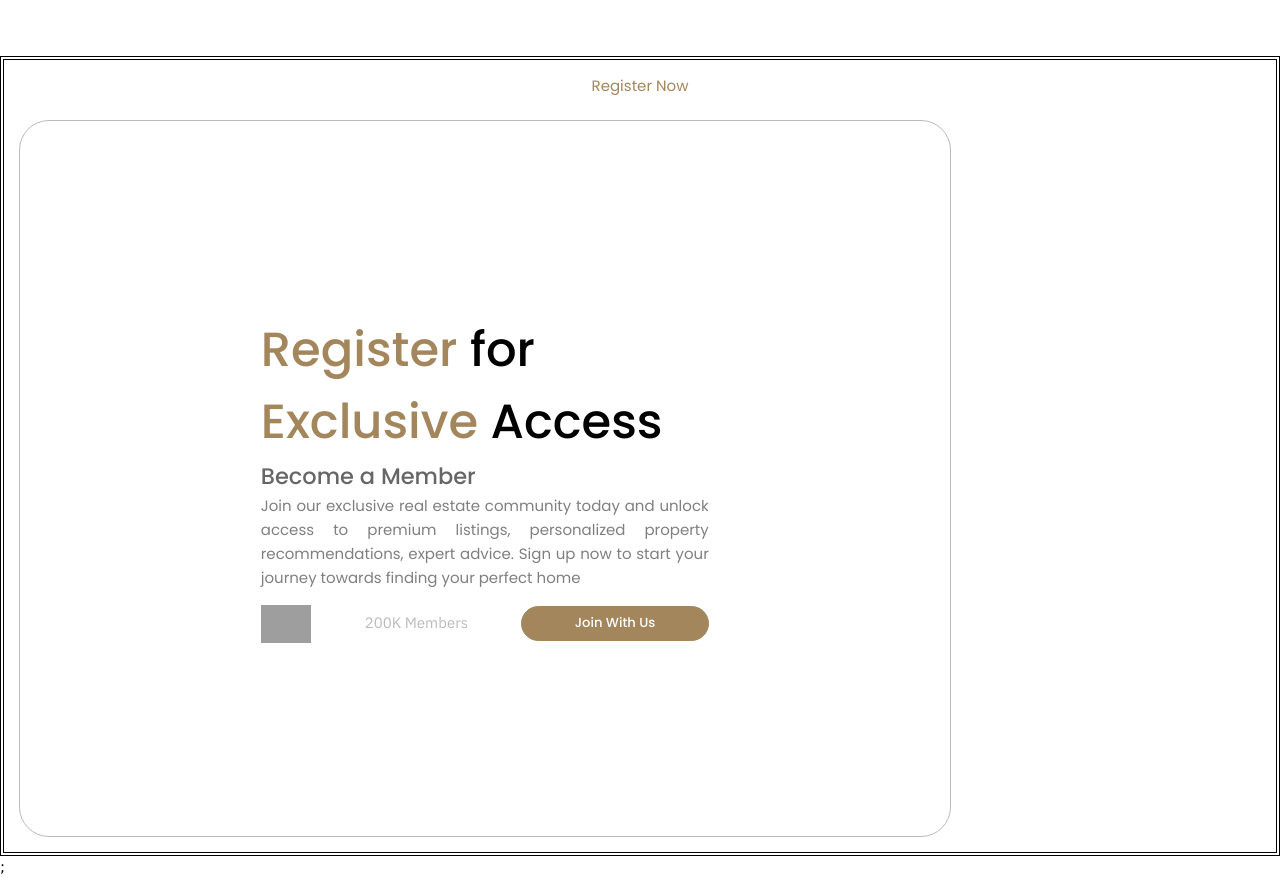
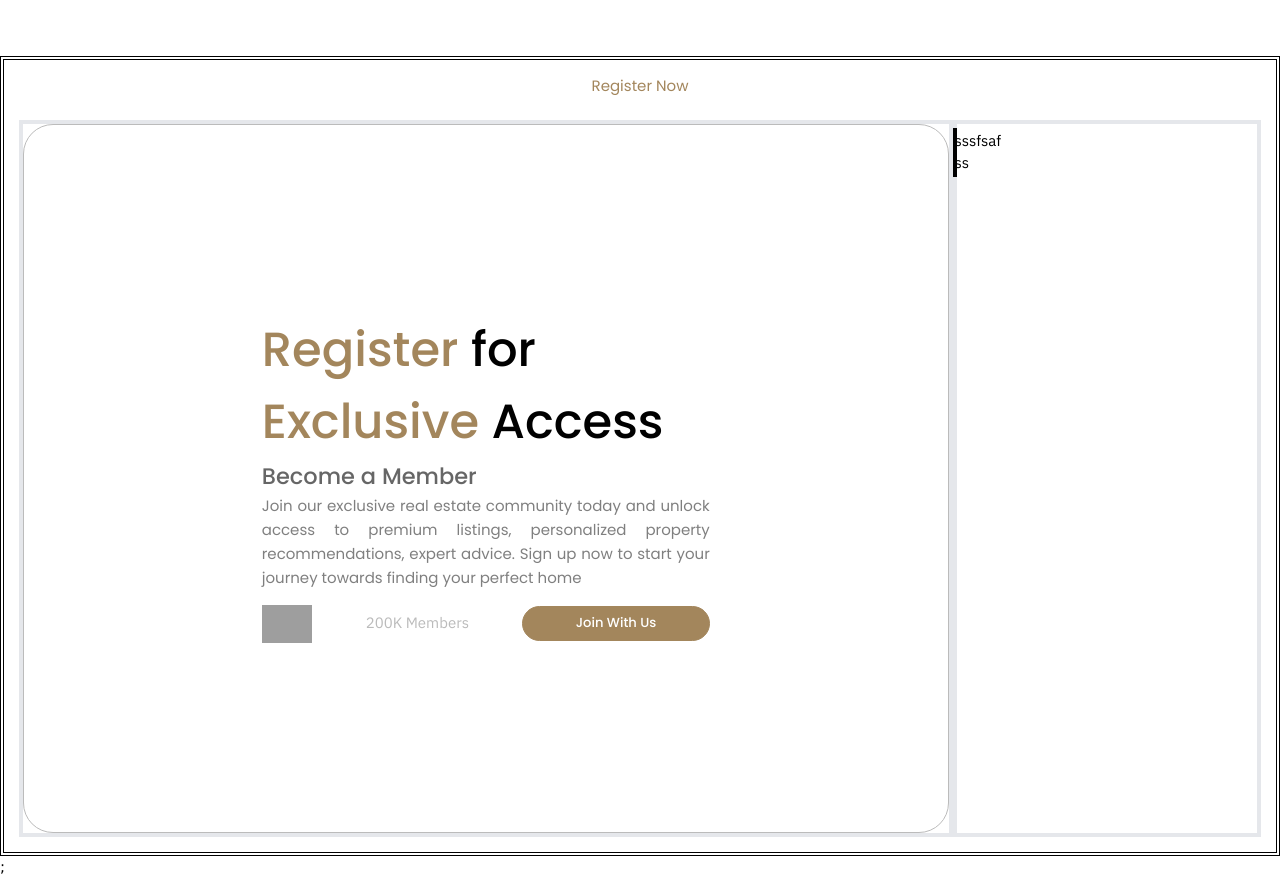
Before and after one commit to RereTooki/MS-Real-Estate-Landing, a React (Vite) app: page / in a window 1280 px wide. Shown: the part 4420-5298 px from the top of the page. Built offline with nearby package versions, Linux system fonts and the light colour scheme; grey boxes are pictures that could not be loaded.

Commit message:
register

```diff
--- a/src/components/Register.tsx
+++ b/src/components/Register.tsx
@@ -12,7 +12,8 @@ const Register = () => {
         >
           Register Now
         </p>
-        <div className="border-[1px] border-[#BBBBBB] rounded-[30px] h-[100vh] w-3/4 flex flex-col items-center justify-center self-start">
+        <div className="w-full  h-[100vh] border-4 flex">
+          <div className="border-[1px] border-[#BBBBBB] rounded-[30px] h-full w-3/4 flex flex-col items-center justify-center self-start">
             <div className="flex flex-col sborder-2 border-black w-[35vw]">
               <h3
                 className="poppinsFont font-medium text-[48px] leading-[72px] texts-center sborder-2 border-black gw-[54%]
@@ -26,9 +27,9 @@ const Register = () => {
               </p>
               <p className="sborder-2 w-fit poppinsFont font-normal text-base leading-[24px] text-black/50 text-justify gw-[55%] mb-4">
                 Join our exclusive real estate community today and unlock access
-              to premium listings, personalized property recommendations, expert
-              advice. Sign up now to start your journey towards finding your
-              perfect home
+                to premium listings, personalized property recommendations,
+                expert advice. Sign up now to start your journey towards finding
+                your perfect home
               </p>
               <div className="flex w-[100%] sborder-4 gw-[55%] items-center justify-between">
                 <div className="sborder-4 border-black border-double h-[38px]">
@@ -45,6 +46,12 @@ const Register = () => {
               </div>
             </div>
           </div>
+          <div className="border-4 w-fit relative">
+            <div className="absolute w-5/12 border-2 border-black">
+              sssfsaf ss
+            </div>
+          </div>
+        </div>
       </div>
       ;
     </>
```
Lines whose indentation alone changed are shown as unchanged.
